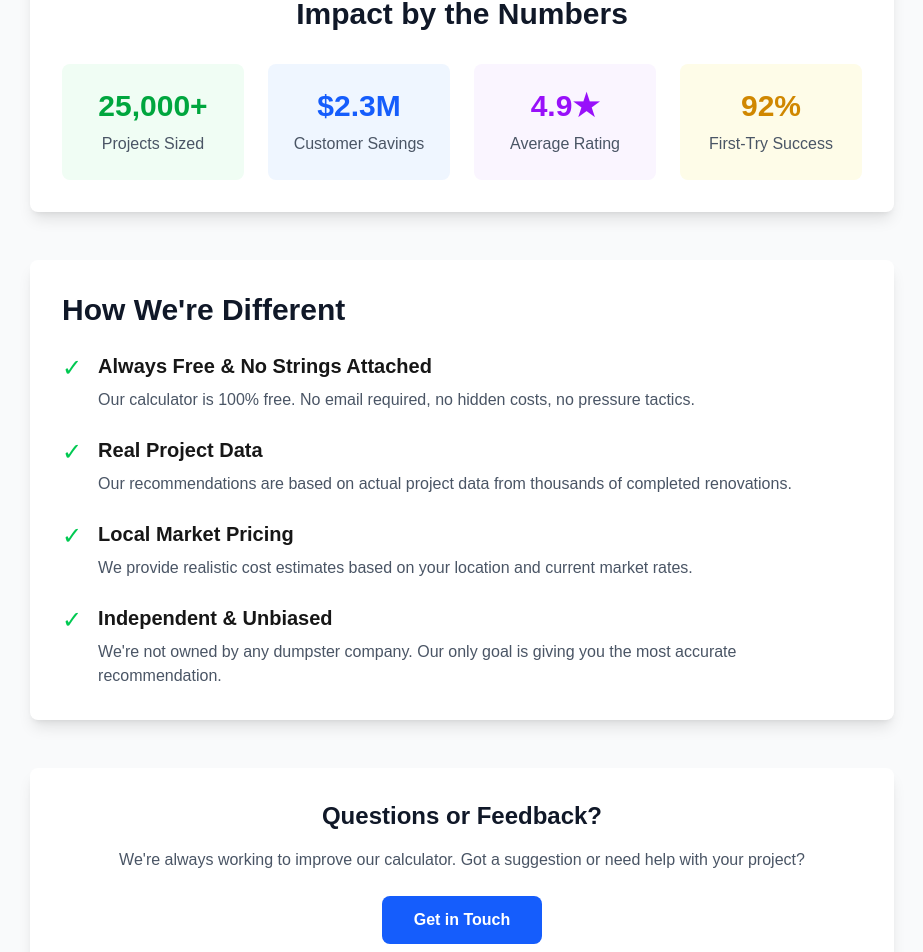
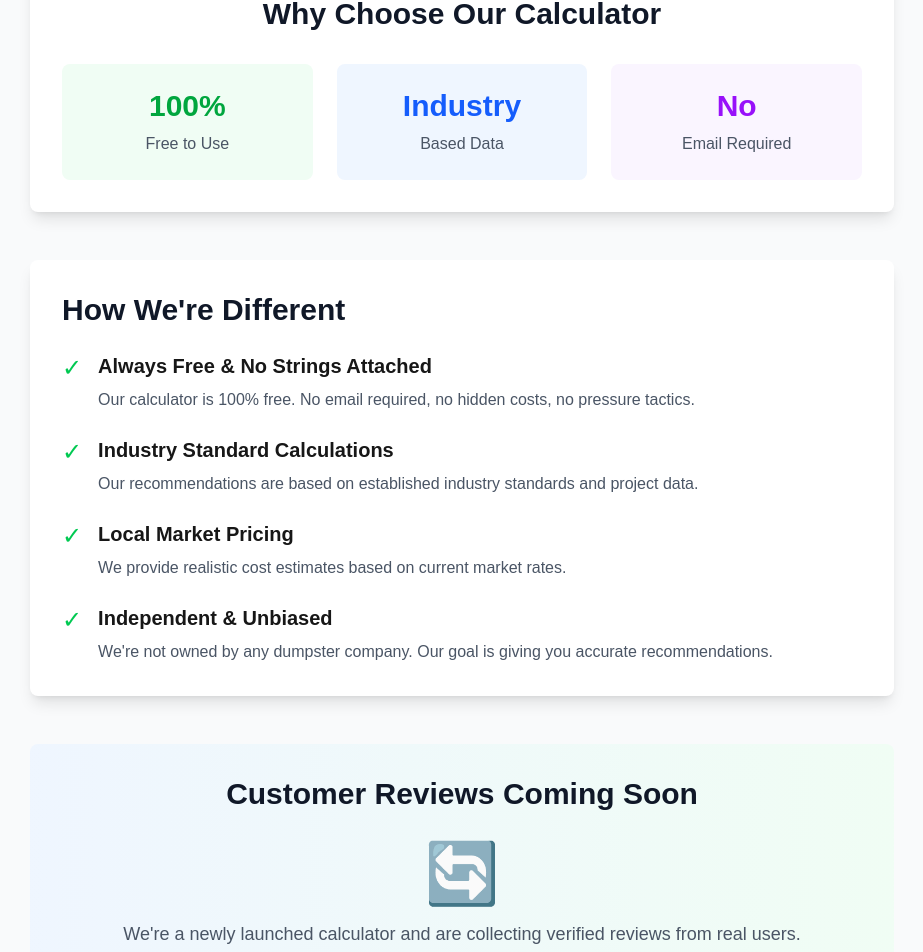
Before and after one commit to modernsitebuilders/dumpster-calculator, a Next.js app: page /about in a window 1280 px wide. Shown: the part 1109-2061 px from the top of the page, without its empty margins (178-1101 px from the left). Built offline with nearby package versions, Linux system fonts and the light colour scheme.

Commit message:
remove lies

```diff
--- a/app/about/page.js
+++ b/app/about/page.js
@@ -42,7 +42,7 @@ export default function AboutPage() {
           </div>
         </section>
 
-        {/* Mission */}
+        {/* Our Mission - KEEP THIS */}
 <section className="mb-12">
   <div className="bg-blue-50 rounded-lg p-8">
     <h2 className="text-3xl font-bold text-gray-900 mb-6 text-center">Our Mission</h2>
@@ -72,32 +72,28 @@ export default function AboutPage() {
   </div>
 </section>
 
-        {/* By the Numbers */}
+{/* REPLACE "Impact by the Numbers" with THIS: */}
 <section className="mb-12">
   <div className="bg-white rounded-lg shadow-lg p-8">
-            <h2 className="text-3xl font-bold text-gray-900 mb-8 text-center">Impact by the Numbers</h2>
-            <div className="grid md:grid-cols-4 gap-6 text-center">
+    <h2 className="text-3xl font-bold text-gray-900 mb-8 text-center">Why Choose Our Calculator</h2>
+    <div className="grid md:grid-cols-3 gap-6 text-center">
       <div className="bg-green-50 rounded-lg p-6">
-                <div className="text-3xl font-bold text-green-600 mb-2">25,000+</div>
-                <div className="text-gray-600">Projects Sized</div>
+        <div className="text-3xl font-bold text-green-600 mb-2">100%</div>
+        <div className="text-gray-600">Free to Use</div>
       </div>
       <div className="bg-blue-50 rounded-lg p-6">
-                <div className="text-3xl font-bold text-blue-600 mb-2">$2.3M</div>
-                <div className="text-gray-600">Customer Savings</div>
+        <div className="text-3xl font-bold text-blue-600 mb-2">Industry</div>
+        <div className="text-gray-600">Based Data</div>
       </div>
       <div className="bg-purple-50 rounded-lg p-6">
-                <div className="text-3xl font-bold text-purple-600 mb-2">4.9★</div>
-                <div className="text-gray-600">Average Rating</div>
-              </div>
-              <div className="bg-yellow-50 rounded-lg p-6">
-                <div className="text-3xl font-bold text-yellow-600 mb-2">92%</div>
-                <div className="text-gray-600">First-Try Success</div>
+        <div className="text-3xl font-bold text-purple-600 mb-2">No</div>
+        <div className="text-gray-600">Email Required</div>
       </div>
     </div>
   </div>
 </section>
 
-        {/* How We're Different */}
+{/* How We're Different - KEEP BUT UPDATE */}
 <section className="mb-12">
   <div className="bg-white rounded-lg shadow-lg p-8">
     <h2 className="text-3xl font-bold text-gray-900 mb-6">How We're Different</h2>
@@ -114,9 +110,9 @@ export default function AboutPage() {
       <div className="flex items-start">
         <div className="text-green-500 text-2xl mr-4">✓</div>
         <div>
-                  <h3 className="text-xl font-semibold mb-2">Real Project Data</h3>
+          <h3 className="text-xl font-semibold mb-2">Industry Standard Calculations</h3>
           <p className="text-gray-600">
-                    Our recommendations are based on actual project data from thousands of completed renovations.
+            Our recommendations are based on established industry standards and project data.
           </p>
         </div>
       </div>
@@ -125,7 +121,7 @@ export default function AboutPage() {
         <div>
           <h3 className="text-xl font-semibold mb-2">Local Market Pricing</h3>
           <p className="text-gray-600">
-                    We provide realistic cost estimates based on your location and current market rates.
+            We provide realistic cost estimates based on current market rates.
           </p>
         </div>
       </div>
@@ -134,10 +130,26 @@ export default function AboutPage() {
         <div>
           <h3 className="text-xl font-semibold mb-2">Independent & Unbiased</h3>
           <p className="text-gray-600">
-                    We're not owned by any dumpster company. Our only goal is giving you the most accurate recommendation.
+            We're not owned by any dumpster company. Our goal is giving you accurate recommendations.
           </p>
         </div>
       </div>
+    </div>
+  </div>
+</section>
+
+{/* REMOVE the fake testimonials section entirely OR replace with: */}
+<section className="mb-12">
+  <div className="bg-gradient-to-r from-blue-50 to-green-50 rounded-lg p-8">
+    <h2 className="text-3xl font-bold text-gray-900 mb-8 text-center">Customer Reviews Coming Soon</h2>
+    <div className="text-center">
+      <div className="text-6xl mb-4">🔄</div>
+      <p className="text-lg text-gray-600 mb-4">
+        We're a newly launched calculator and are collecting verified reviews from real users.
+      </p>
+      <p className="text-sm text-gray-500">
+        Check back soon for authentic customer feedback about our tool.
+      </p>
     </div>
   </div>
 </section>
--- a/app/page.js
+++ b/app/page.js
@@ -89,23 +89,23 @@ export default function Home() {
                 </h1>
                 <p className="text-xl text-blue-100 mb-6 leading-relaxed">
                   Get instant, accurate recommendations for any home renovation, cleanout, or construction project.
-                  Used by over <strong className="text-white">25,000+ homeowners</strong> nationwide.
+                  <strong className="text-white">Free calculator based on industry data.</strong>
                 </p>
               </div>
 
-              {/* Trust Indicators */}
+              {/* Trust Indicators - HONEST CLAIMS ONLY */}
               <div className="grid grid-cols-3 gap-4 mb-8 text-center">
-                <div className="bg-white bg-opacity-10 rounded-lg p-4">
-                  <div className="text-2xl font-bold text-yellow-300">25K+</div>
-                  <div className="text-sm text-blue-100">Projects Sized</div>
-                </div>
-                <div className="bg-white bg-opacity-10 rounded-lg p-4">
-                  <div className="text-2xl font-bold text-yellow-300">4.9★</div>
-                  <div className="text-sm text-blue-100">User Rating</div>
-                </div>
                 <div className="bg-white bg-opacity-10 rounded-lg p-4">
                   <div className="text-2xl font-bold text-yellow-300">100%</div>
                   <div className="text-sm text-blue-100">Free Tool</div>
+                </div>
+                <div className="bg-white bg-opacity-10 rounded-lg p-4">
+                  <div className="text-2xl font-bold text-yellow-300">30sec</div>
+                  <div className="text-sm text-blue-100">Get Results</div>
+                </div>
+                <div className="bg-white bg-opacity-10 rounded-lg p-4">
+                  <div className="text-2xl font-bold text-yellow-300">0</div>
+                  <div className="text-sm text-blue-100">Email Required</div>
                 </div>
               </div>
 
```
Lines whose indentation alone changed are shown as unchanged.
